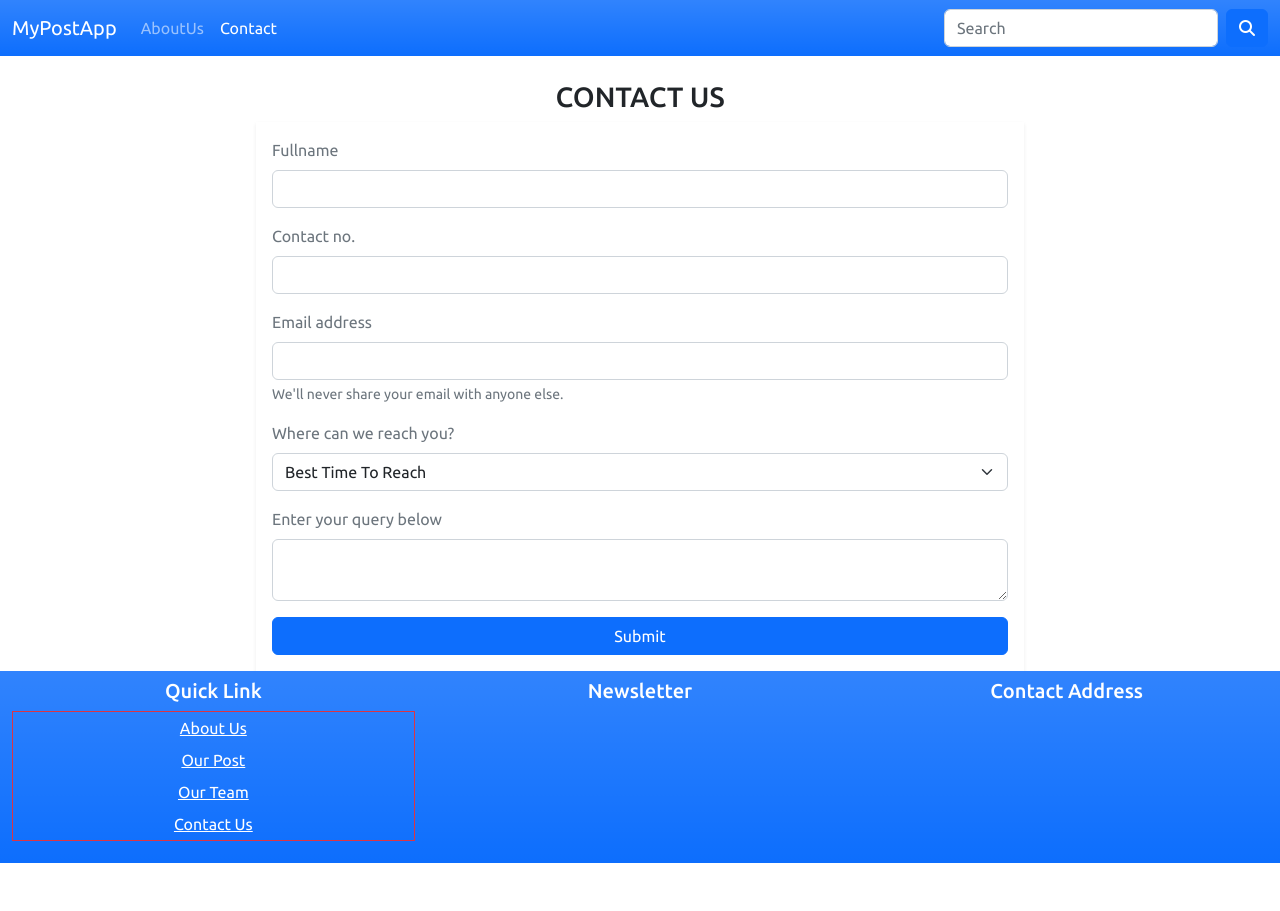
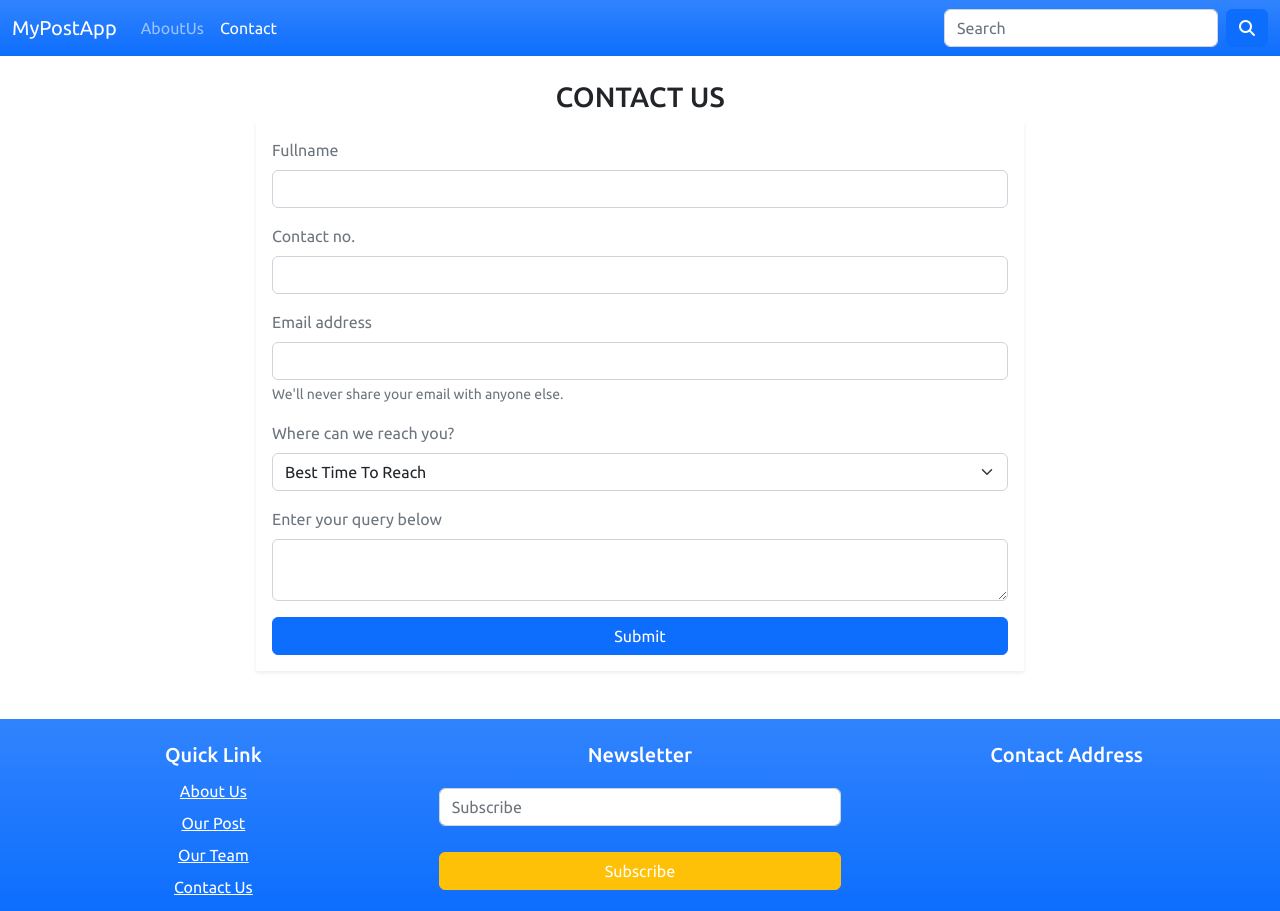
Before and after one commit to dubeyawnish/My-Post-App, a React (Create React App) app in the folder my-app/: page /contact in a window 1280 px wide. Before the commit the page ends 863 px from the top, so only its background shows below. Built offline with nearby package versions, Linux system fonts and the light colour scheme.

Commit message:
Designing footer Newsletter

```diff
--- a/my-app/src/Components/Footer.js
+++ b/my-app/src/Components/Footer.js
@@ -2,13 +2,13 @@ import React from 'react'
 
 const Footer = () => {
     return (
-        <div className="  container-fluid text-white bg-primary bg-gradient " style={{ minHeight: '12rem' }}>
-            <div className="row pt-2 text-center">
+        <div className=" mt-5 container-fluid text-white bg-primary bg-gradient " style={{ minHeight: '12rem' }}>
+            <div className="row pt-4 text-center">
                 {/* created 3 section for large and medium devices it takes 4-col each but for small devices it takes 12 col */}
                 <div className="col-lg-4 col-md-4 col-sm-12 ">
                     <h5>Quick Link</h5>
-                    <div className="d-flex flex-column border border-danger">
-                        <a  className="text-white p-1" href="">About Us</a>
+                    <div className="d-flex flex-column ">
+                        <a className="text-white p-1" href="">About Us</a>
                         <a className="text-white p-1" href="">Our Post</a>
                         <a className="text-white p-1" href="">Our Team</a>
                         <a className="text-white p-1" href="">Contact Us</a>
@@ -19,6 +19,11 @@ const Footer = () => {
                 </div>
                 <div className="col-lg-4 col-md-4 col-sm-12 ">
                     <h5>Newsletter</h5>
+                    <div className="d-flex flex-column justify-content-around " style={{ minHeight: "8rem" }}>
+                        <input type="text" className="form-control" placeholder='Subscribe' />
+                        <button className="btn btn-warning text-white">Subscribe</button>
+
+                    </div>
 
                 </div>
                 <div className="col-lg-4 col-md-4 col-sm-12 ">
```
